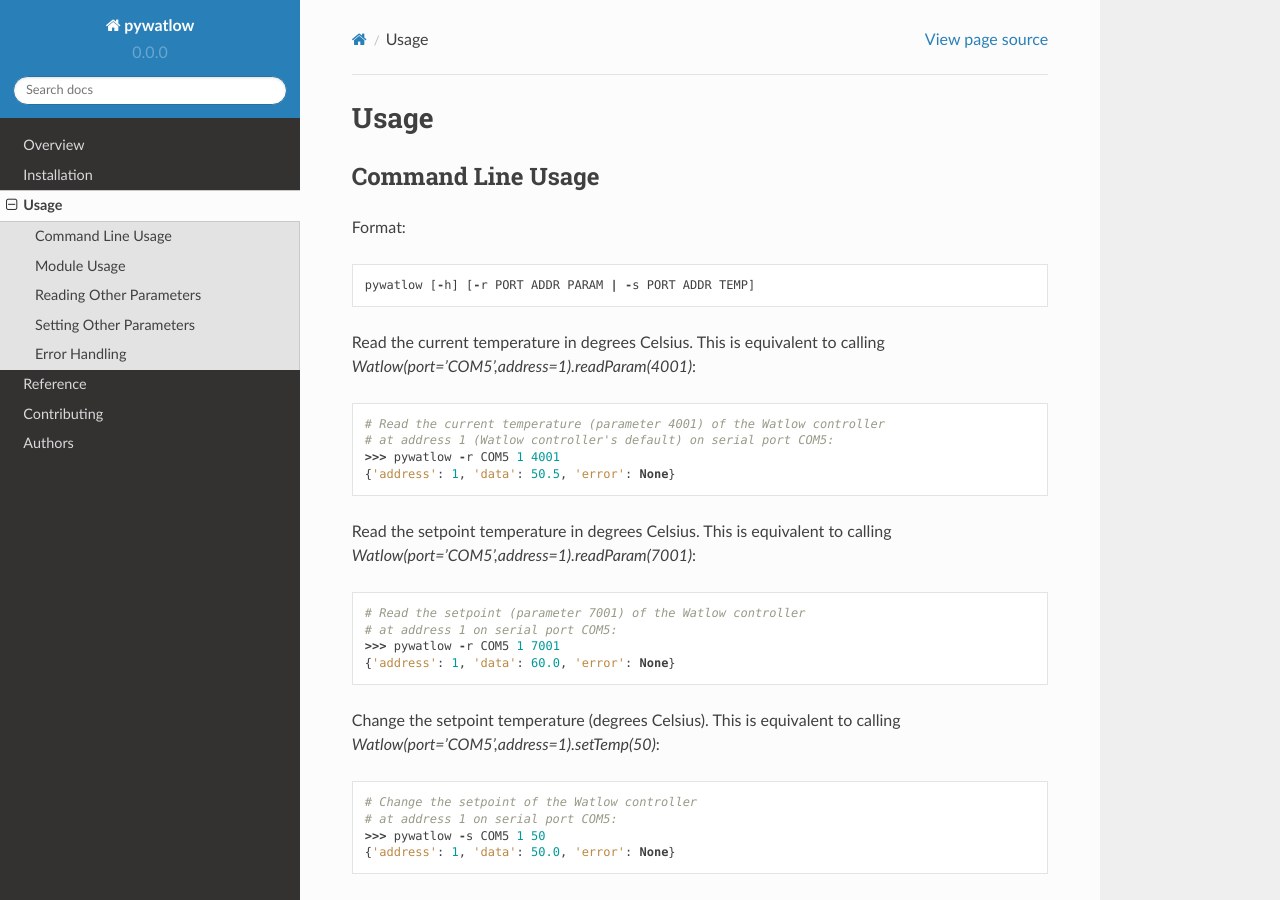
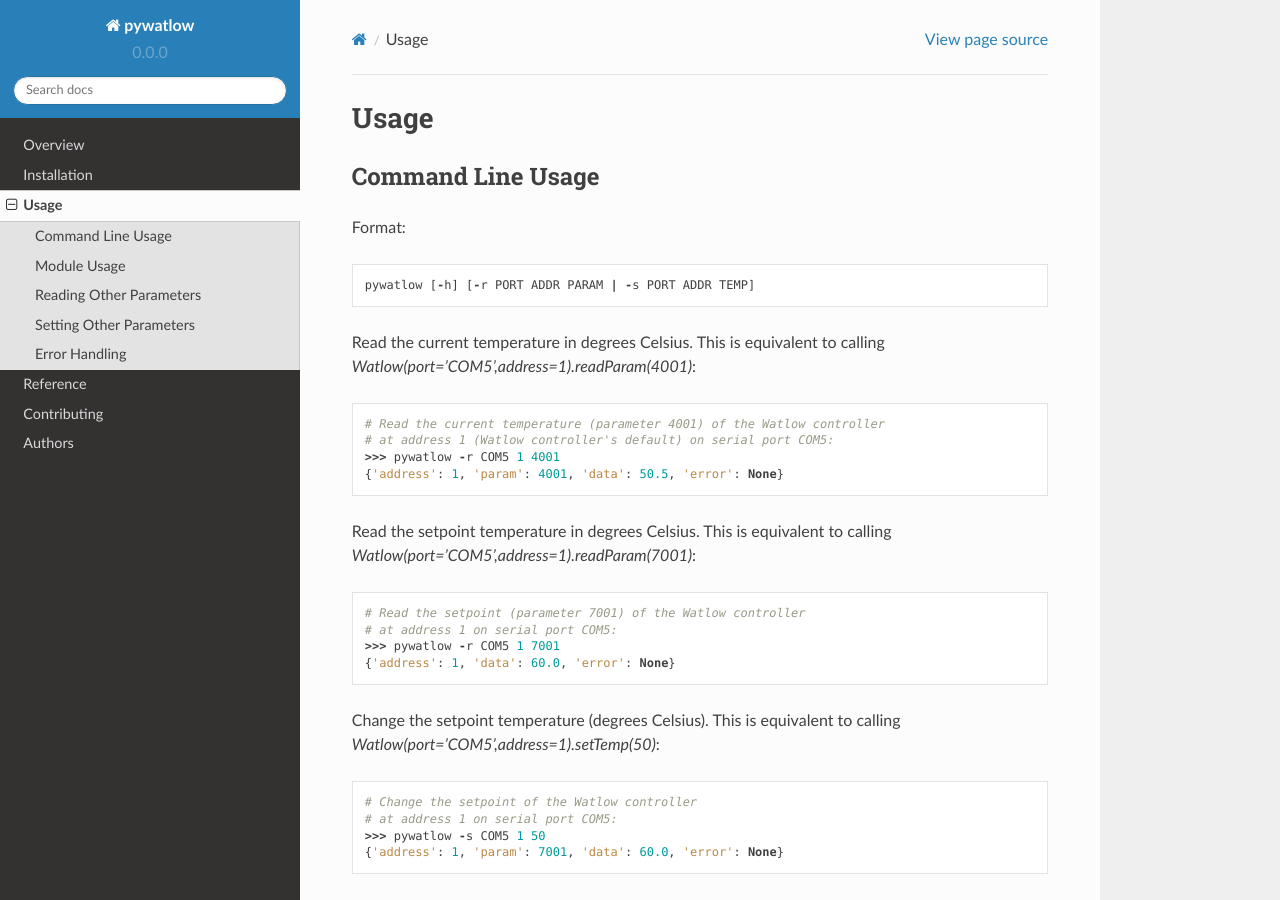
Before and after one commit to BrendanSweeny/pywatlow, a Sphinx documentation site: the page built from pywatlow/docs/usage.rst, in a window 1280 px wide and 900 px high. Built offline with Sphinx 7.4.7 and the Read the Docs theme 2.0.0, drawn with Linux system fonts in a browser that asks for light colours.

Commit message:
Add help statement to cli usage and update response in docs

```diff
--- a/pywatlow/docs/usage.rst
+++ b/pywatlow/docs/usage.rst
@@ -15,7 +15,7 @@
 	# Read the current temperature (parameter 4001) of the Watlow controller
 	# at address 1 (Watlow controller's default) on serial port COM5:
 	>>> pywatlow -r COM5 1 4001
-	{'address': 1, 'data': 50.5, 'error': None}
+	{'address': 1, 'param': 4001, 'data': 50.5, 'error': None}
 
 Read the setpoint temperature in degrees Celsius.
 This is equivalent to calling `Watlow(port='COM5',address=1).readParam(7001)`::
@@ -31,7 +31,7 @@
 	# Change the setpoint of the Watlow controller
 	# at address 1 on serial port COM5:
 	>>> pywatlow -s COM5 1 50
-	{'address': 1, 'data': 50.0, 'error': None}
+	{'address': 1, 'param': 7001, 'data': 60.0, 'error': None}
 
 
 Module Usage
```
Also changed, not shown: 1 other file.
